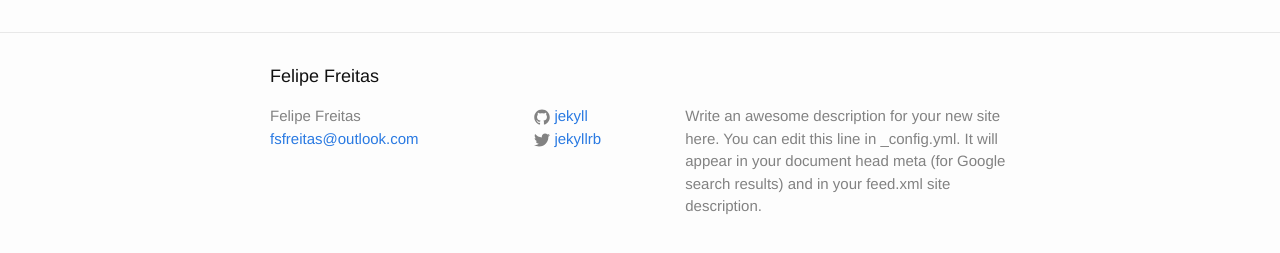
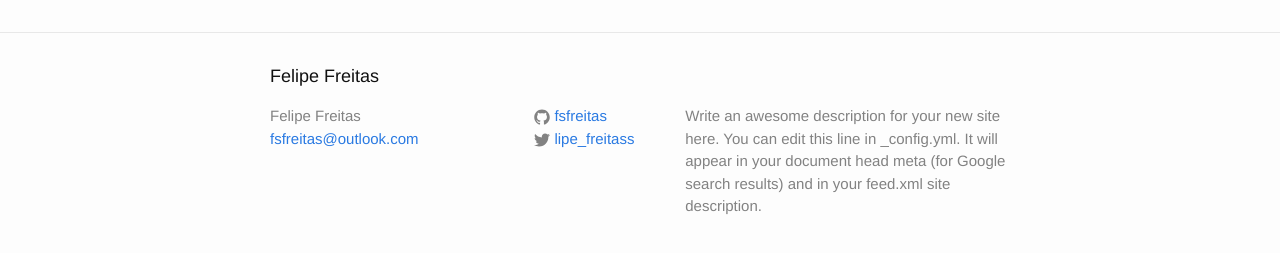
Before and after one commit to felipefreitas/felipefreitas.github.io, a Jekyll site: the page built from index.html, in a window 1280 px wide. Shown: the part 264-517 px from the top of the page. Built offline with Jekyll 4.4.1, drawn with Linux system fonts in a browser that asks for light colours.

Commit message:
Add git and twitter username

```diff
--- a/_config.yml
+++ b/_config.yml
@@ -7,8 +7,8 @@ description: > # this means to ignore newlines until "baseurl:"
   Google search results) and in your feed.xml site description.
 baseurl: "" # the subpath of your site, e.g. /blog/
 url: "http://yourdomain.com" # the base hostname & protocol for your site
-twitter_username: jekyllrb
-github_username:  jekyll
+twitter_username: lipe_freitass
+github_username:  fsfreitas
 
 # Build settings
 markdown: kramdown
```
